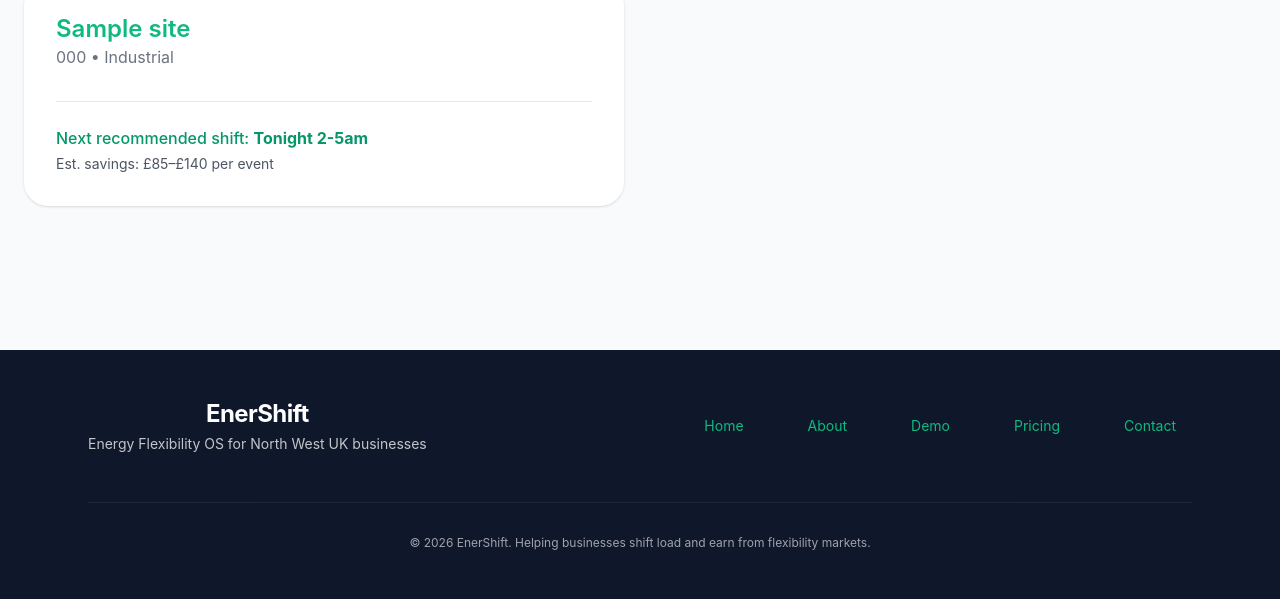
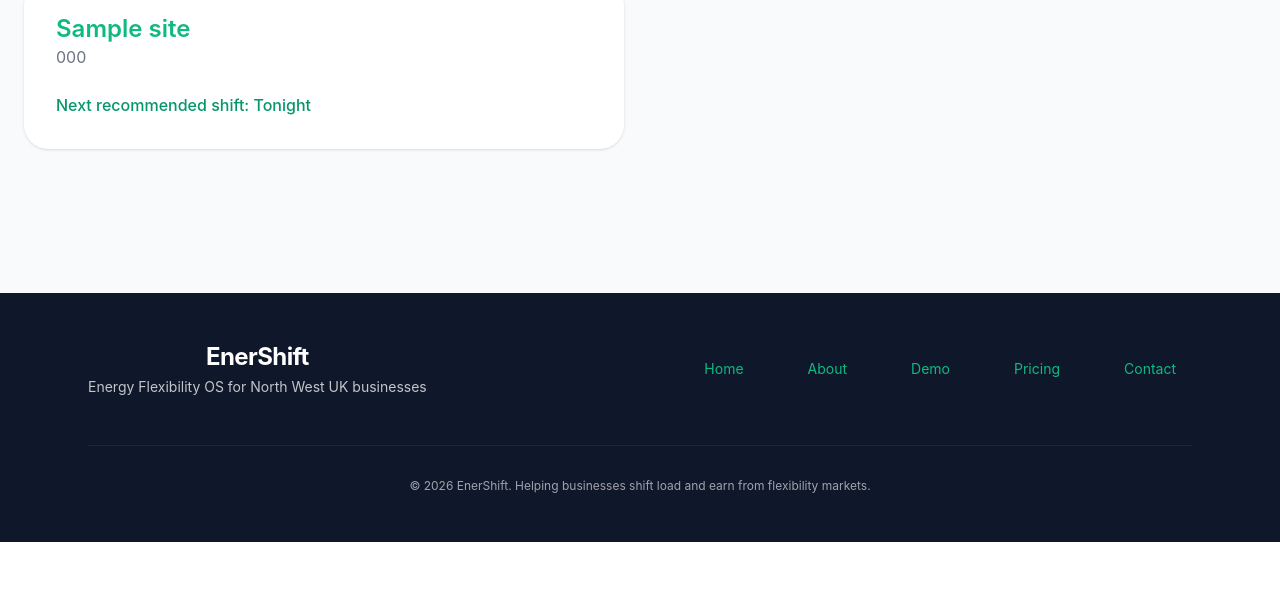
Before and after one commit to willbrad0803/EnerShift, a Django app: page /dashboard/ in a window 1280 px wide. Shown: the part 887-1486 px from the top of the page. After the commit the page ends 1429 px from the top, so only its background shows below. Run offline with Django 5.2, Linux system fonts and the light colour scheme; a user stored in the database is signed in; tables that the repository leaves empty hold one stand-in row (values such as "Sample post"); some libraries are stand-ins or nearby versions.

Commit message:
Update home.html

```diff
--- a/templates/dashboard/home.html
+++ b/templates/dashboard/home.html
@@ -7,57 +7,43 @@
             <h1 class="text-4xl font-bold">EnerShift Dashboard</h1>
             <p class="text-gray-600 mt-2">Manage your sites • Wind forecasts • Shift recommendations</p>
         </div>
-        <a href="{% url 'add_site' %}"
-           class="bg-emerald-600 hover:bg-emerald-700 text-white px-8 py-4 rounded-2xl font-semibold flex items-center gap-2">
+        <a href="{% url 'add_site' %}" class="bg-emerald-600 hover:bg-emerald-700 text-white px-8 py-4 rounded-2xl font-semibold flex items-center gap-2">
             + Add New Site
         </a>
     </div>
 
-    <!-- Wind Map Widget -->
+    <!-- Wind Map -->
     <div class="bg-white rounded-3xl shadow p-8 mb-10">
         <h3 class="text-2xl font-semibold mb-6">Live North West Wind Forecast</h3>
         <div id="wind-map" style="height: 420px; border-radius: 16px; overflow: hidden;"></div>
     </div>
 
-    <!-- Sites Overview -->
-    <div class="grid md:grid-cols-2 gap-8">
-        {% if sites %}
+    <!-- Sites -->
+    {% if sites %}
+        <div class="grid md:grid-cols-2 gap-8">
             {% for site in sites %}
             <div class="bg-white rounded-3xl shadow p-8">
                 <h3 class="text-2xl font-semibold">{{ site.name }}</h3>
-                <p class="text-gray-500">{{ site.postcode }} • {{ site.get_industry_type_display|default:"Industrial" }}</p>
-                <div class="mt-8 pt-6 border-t">
-                    <p class="text-emerald-600 font-medium">Next recommended shift: <span class="font-bold">Tonight 2-5am</span></p>
-                    <p class="text-sm text-gray-600 mt-1">Est. savings: £85–£140 per event</p>
-                </div>
+                <p class="text-gray-500">{{ site.postcode }}</p>
+                <p class="text-emerald-600 mt-6 font-medium">Next recommended shift: Tonight</p>
             </div>
             {% endfor %}
-        {% else %}
-            <div class="col-span-2 bg-white rounded-3xl shadow p-16 text-center">
-                <h3 class="text-3xl font-semibold mb-4">No sites added yet</h3>
-                <p class="text-gray-600 mb-8">Add your first site to get personalised wind forecasts and shift recommendations.</p>
-                <a href="{% url 'add_site' %}" class="inline-block bg-emerald-600 text-white px-10 py-4 rounded-2xl font-semibold">
-                    + Add Your First Site
-                </a>
-            </div>
-        {% endif %}
-    </div>
+        </div>
+    {% else %}
+        <div class="bg-white rounded-3xl shadow p-16 text-center">
+            <h3 class="text-3xl font-semibold mb-4">No sites yet</h3>
+            <a href="{% url 'add_site' %}" class="inline-block bg-emerald-600 text-white px-10 py-4 rounded-2xl">Add Your First Site</a>
+        </div>
+    {% endif %}
 </div>
 {% endblock %}
 
 {% block extra_scripts %}
 <script src="https://unpkg.com/leaflet@1.9.4/dist/leaflet.js"></script>
 <link rel="stylesheet" href="https://unpkg.com/leaflet@1.9.4/dist/leaflet.css" />
-
 <script>
-// Simple North West Wind Map
-const map = L.map('wind-map').setView([53.5, -2.5], 8);
-
-L.tileLayer('https://{s}.tile.openstreetmap.org/{z}/{x}/{y}.png', {
-    attribution: '&copy; OpenStreetMap'
-}).addTo(map);
-
-L.marker([53.48, -2.24]).addTo(map)
-    .bindPopup("<b>Manchester Area</b><br>Strong winds expected tonight");
+    const map = L.map('wind-map').setView([53.5, -2.5], 8);
+    L.tileLayer('https://{s}.tile.openstreetmap.org/{z}/{x}/{y}.png').addTo(map);
+    L.marker([53.48, -2.24]).addTo(map).bindPopup("Strong winds expected tonight");
 </script>
 {% endblock %}
```
